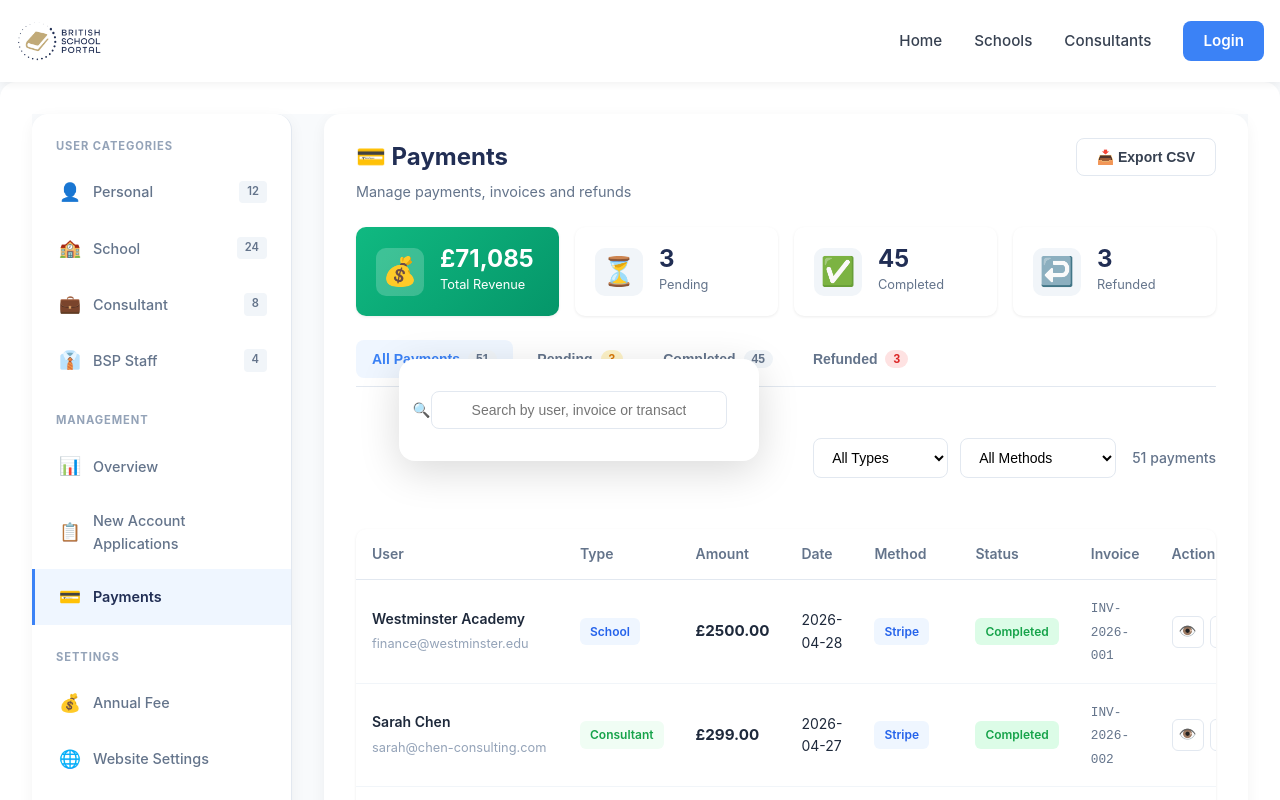
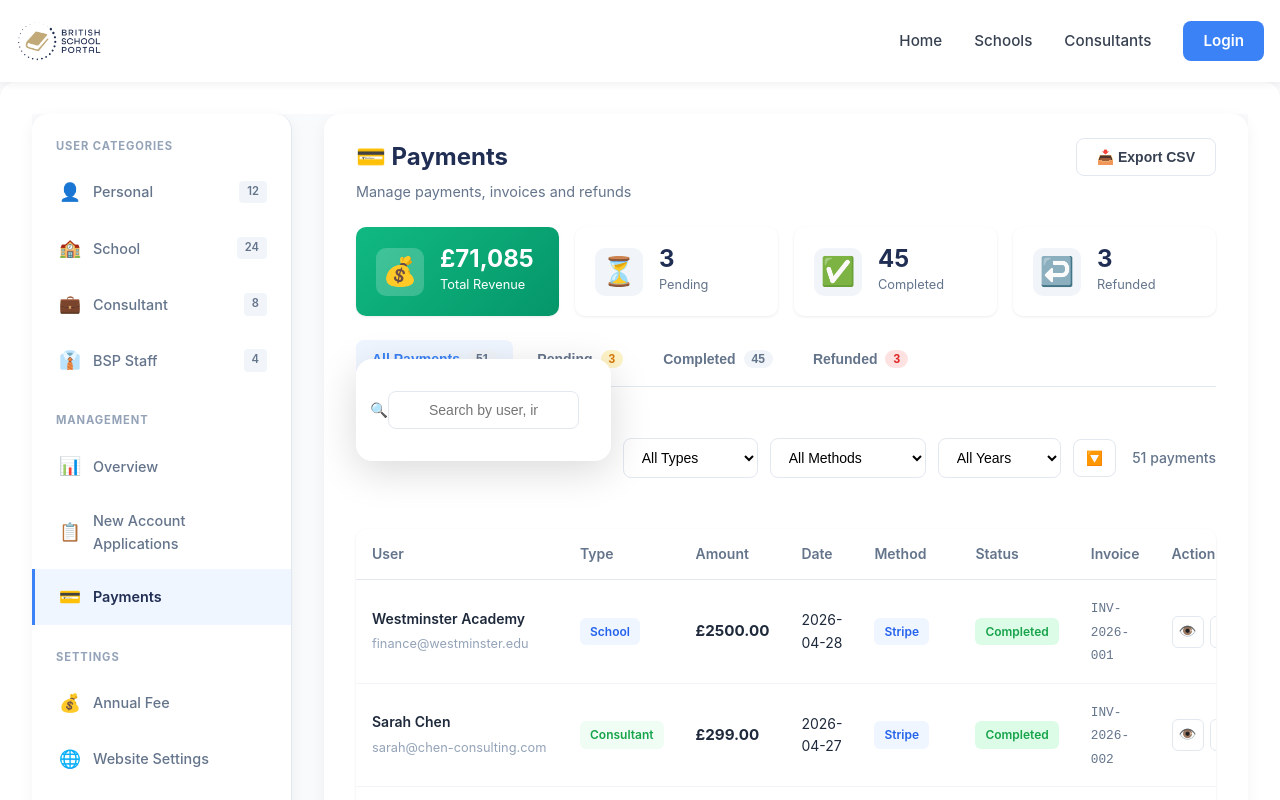
Before and after one commit to socialmedia-dot/bsp-v3, a Nuxt app: page /BSP/payments in a window 1280 px wide. Shown: the top 800 px of the page. Built offline with nearby package versions, Linux system fonts and the light colour scheme.

Commit message:
feat: add year filter and date sort to payments page

```diff
--- a/pages/BSP/payments.vue
+++ b/pages/BSP/payments.vue
@@ -152,6 +152,13 @@
               <option value="bank_transfer">Bank Transfer</option>
               <option value="cheque">Cheque</option>
             </select>
+            <select v-model="filterYear" class="filter-select">
+              <option value="all">All Years</option>
+              <option v-for="year in availableYears" :key="year" :value="year">{{ year }}</option>
+            </select>
+            <button class="btn-sort" @click="toggleSort" title="Toggle sort order">
+              {{ sortOrder === 'desc' ? '🔽' : '🔼' }}
+            </button>
           </div>
           <div class="filter-right">
             <span class="result-count">{{ filteredPayments.length }} payments</span>
@@ -498,6 +505,8 @@ const activeTab = ref<'all' | 'pending' | 'completed' | 'refunded'>('all')
 const searchQuery = ref('')
 const filterType = ref('all')
 const filterMethod = ref('all')
+const filterYear = ref('all')
+const sortOrder = ref<'desc' | 'asc'>('desc')
 const currentPage = ref(1)
 const pageSize = 10
 const showPanel = ref(false)
@@ -531,6 +540,11 @@ const clearSearch = () => {
 }
 
 // Computed
+const availableYears = computed(() => {
+  const years = new Set(payments.value.map(p => p.date.slice(0, 4)))
+  return Array.from(years).sort((a, b) => b.localeCompare(a))
+})
+
 const filteredPayments = computed(() => {
   let result = payments.value
 
@@ -549,6 +563,11 @@ const filteredPayments = computed(() => {
     result = result.filter(p => p.method === filterMethod.value)
   }
 
+  // Year filter
+  if (filterYear.value !== 'all') {
+    result = result.filter(p => p.date.startsWith(filterYear.value))
+  }
+
   // Search
   if (debouncedQuery.value) {
     const q = debouncedQuery.value.toLowerCase()
@@ -559,6 +578,13 @@ const filteredPayments = computed(() => {
       p.id.toLowerCase().includes(q)
     )
   }
+
+  // Sort by date
+  result = [...result].sort((a, b) => {
+    return sortOrder.value === 'desc'
+      ? b.date.localeCompare(a.date)
+      : a.date.localeCompare(b.date)
+  })
 
   return result
 })
@@ -687,6 +713,10 @@ const processReject = () => {
 
 const exportPayments = () => {
   alert('Exporting payments CSV...')
+}
+
+const toggleSort = () => {
+  sortOrder.value = sortOrder.value === 'desc' ? 'asc' : 'desc'
 }
 
 // Reset page on tab change
@@ -1137,6 +1167,18 @@ watch(activeTab, () => {
 
 .btn-refund:hover { background: #fee2e2; border-color: #fca5a5; }
 
+.btn-sort {
+  padding: 0.625rem 0.75rem;
+  border: 1px solid #e2e8f0;
+  border-radius: 8px;
+  background: white;
+  cursor: pointer;
+  font-size: 0.875rem;
+  transition: all 0.2s;
+}
+
+.btn-sort:hover { background: #f1f5f9; }
+
 /* Empty State */
 .empty-state {
   text-align: center;
```
Also changed, not shown: 78 other files (tests, documents, lock files or other folders).
